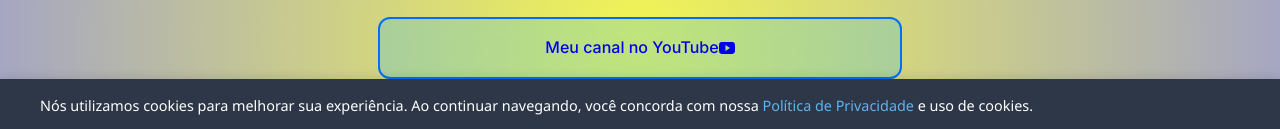
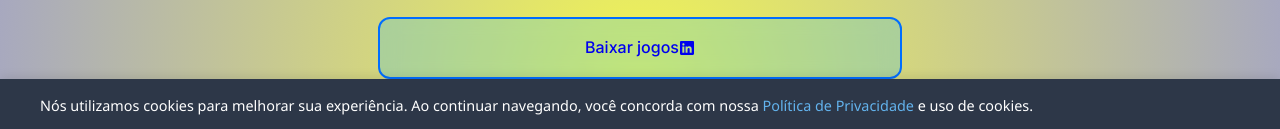
Before and after one commit to RastaTrindadeRayan/DevLinksRayan, a plain HTML site: page index.html in a window 1280 px wide. Shown: the part 619-748 px from the top of the page. Drawn offline with nearby package versions, Linux system fonts and the light colour scheme.

Commit message:
readc downloads

```diff
--- a/index.html
+++ b/index.html
@@ -49,6 +49,12 @@
     <ul>
       <li>
         <a href="indexbio.html" target="_blank"><em>Biografia</em></a>
+      </li>
+      <li>
+        <a href="downloads.html" target="_blank">
+          Baixar jogos
+          <ion-icon name="logo-linkedin"></ion-icon>
+        </a>
       </li>
 
       <li>
```
